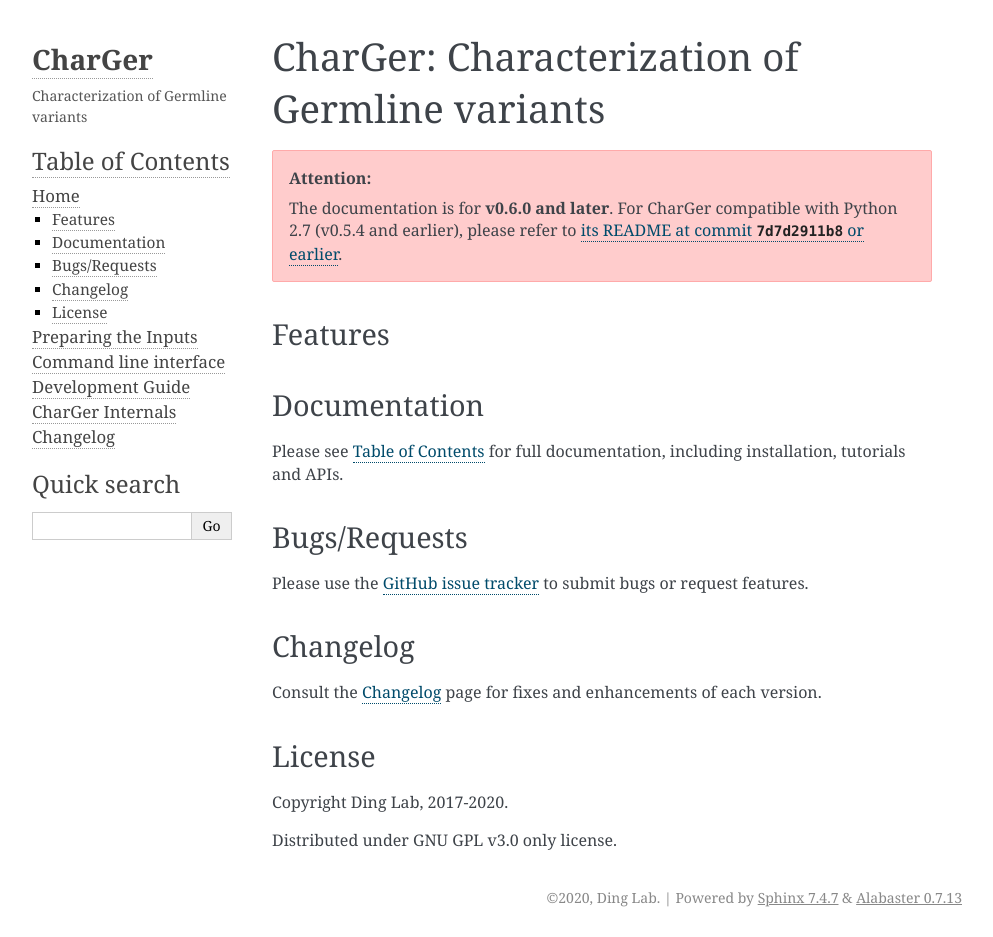
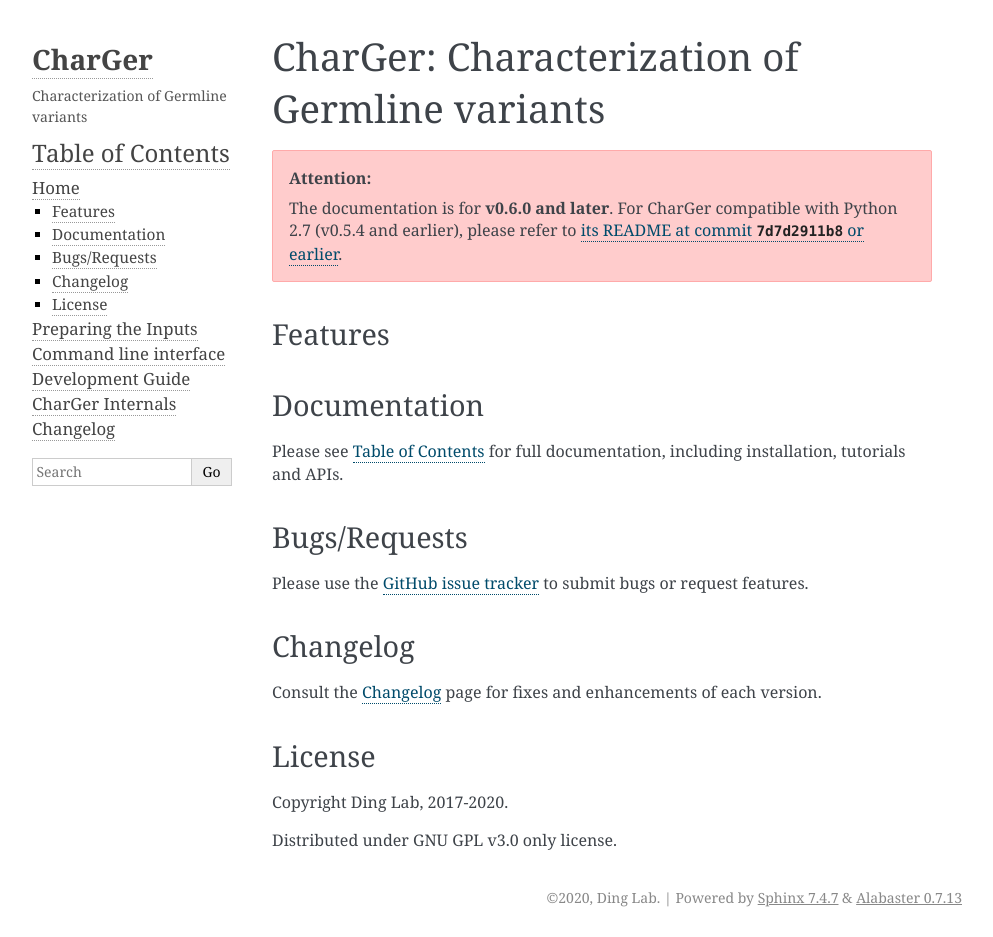
Before and after one commit to ding-lab/CharGer, a Sphinx documentation site: the page built from docs/index.rst, in a window 1280 px wide. Shown: the whole page, without its empty margins (148-1141 px from the left). Built offline with Sphinx 7.4.7, drawn with Linux system fonts in a browser that asks for light colours.

Commit message:
Simplify the search box

```diff
--- a/docs/_static/alabaster.css_t
+++ b/docs/_static/alabaster.css_t
@@ -185,7 +185,7 @@
 
 div.sphinxsidebar p {
     color: {{ theme_sidebar_text }};
-    margin: 1rem 0;
+    margin: 0.5rem 0;
 }
 
 div.sphinxsidebar ul {
--- /dev/null
+++ b/docs/_templates/slim_searchbox.html
@@ -0,0 +1,14 @@
+{#
+    basic/searchbox.html with heading removed.
+#}
+{%- if pagename != "search" and builder != "singlehtml" %}
+<div id="searchbox" style="display: none" role="search">
+    <div class="searchformwrapper">
+        <form class="search" action="{{ pathto('search') }}" method="get">
+            <input type="text" name="q" aria-labelledby="searchlabel" placeholder="Search" />
+            <input type="submit" value="{{ _('Go') }}" />
+        </form>
+    </div>
+</div>
+<script type="text/javascript">$('#searchbox').show(0);</script>
+{%- endif %}
--- a/docs/conf.py
+++ b/docs/conf.py
@@ -59,13 +59,7 @@
 html_theme = "alabaster"
 
 html_sidebars = {
-    "**": [
-        "about.html",
-        "navigation.html",
-        "relations.html",
-        "searchbox.html",
-        # "donate.html",
-    ]
+    "**": ["about.html", "navigation.html", "relations.html", "slim_searchbox.html"]
 }
 
 html_theme_options = {
```
